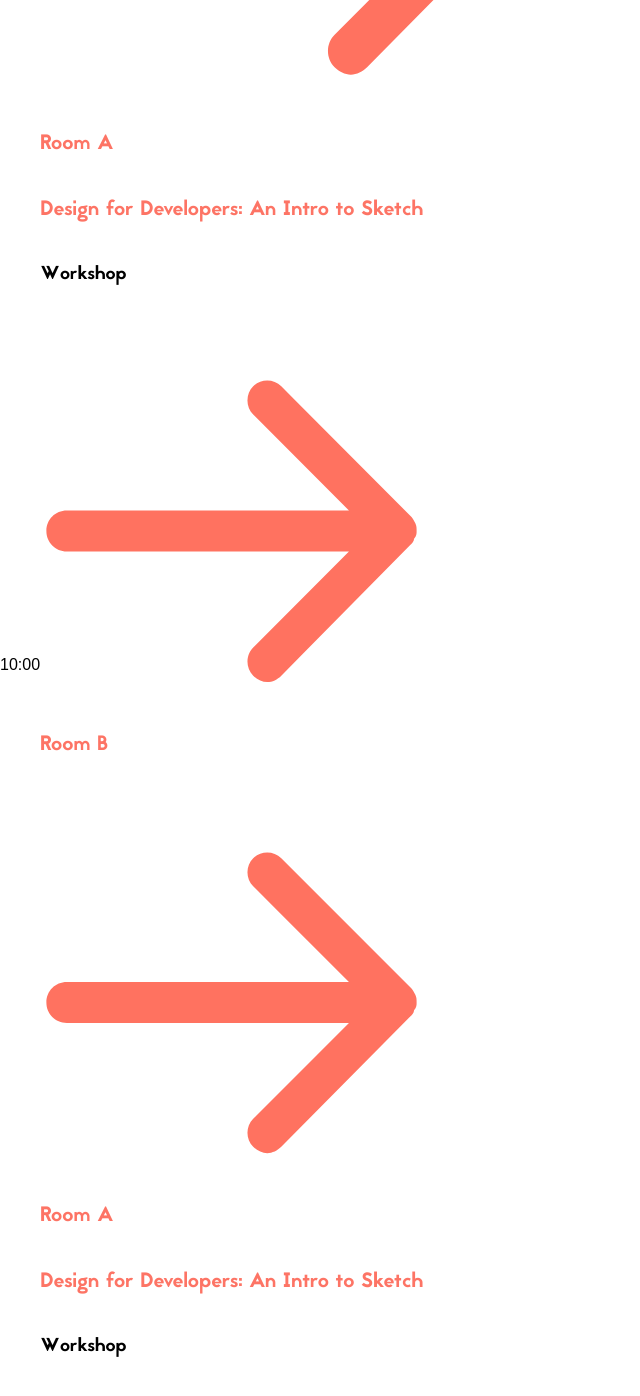
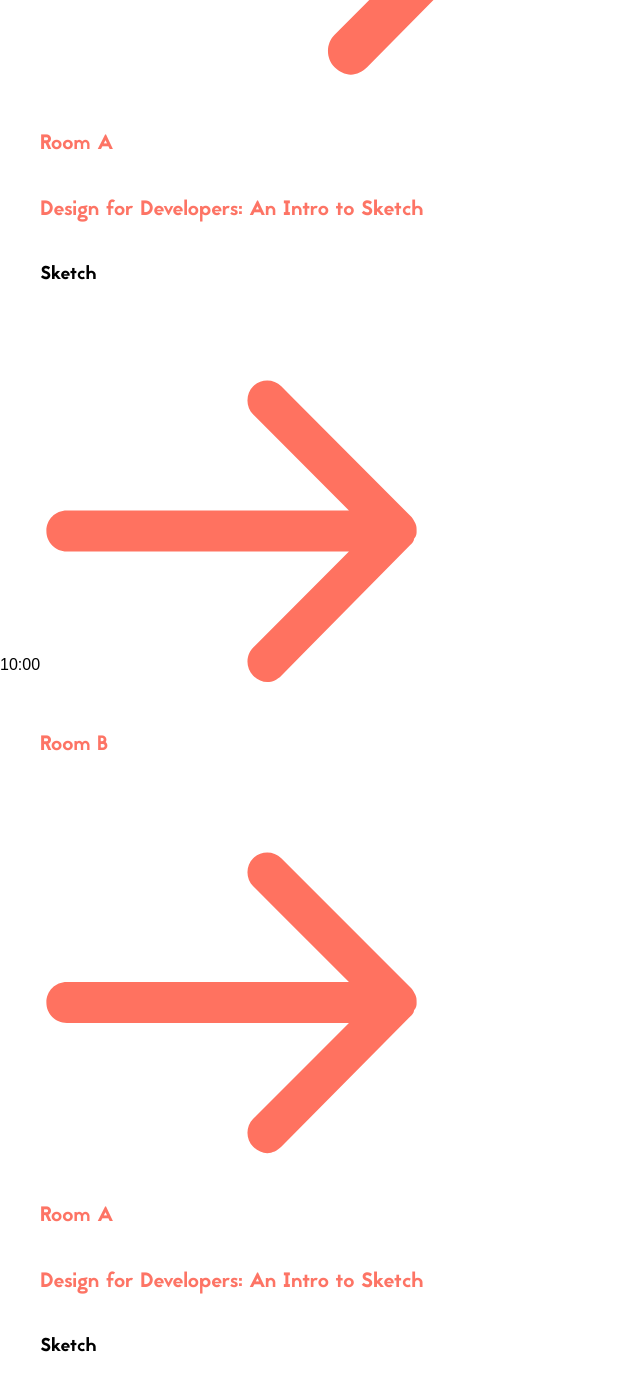
Before and after one commit to Sambillingham/beyond, a Jekyll site: the page built from schedule.html, in a window 1280 px wide and 1400 px high, scrolled down 9253 px. Shown: the top 1396 px of the window, without its empty margins (0-640 px from the left). Built offline with Jekyll 4.4.1, drawn with Linux system fonts in a browser that asks for light colours; some web fonts are replaced.

Commit message:
:memo: use name as sketch

```diff
--- a/_data/workshops.yaml
+++ b/_data/workshops.yaml
@@ -1,5 +1,5 @@
 - workshop: true
-  name: Workshop
+  name: Sketch
   anchor: sketch
   twitter: sketchapp
   github: BohemianCoding
```
